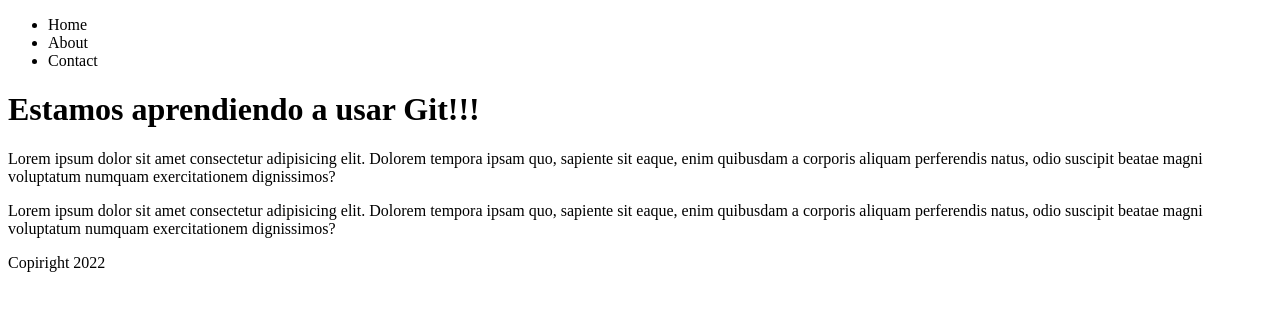
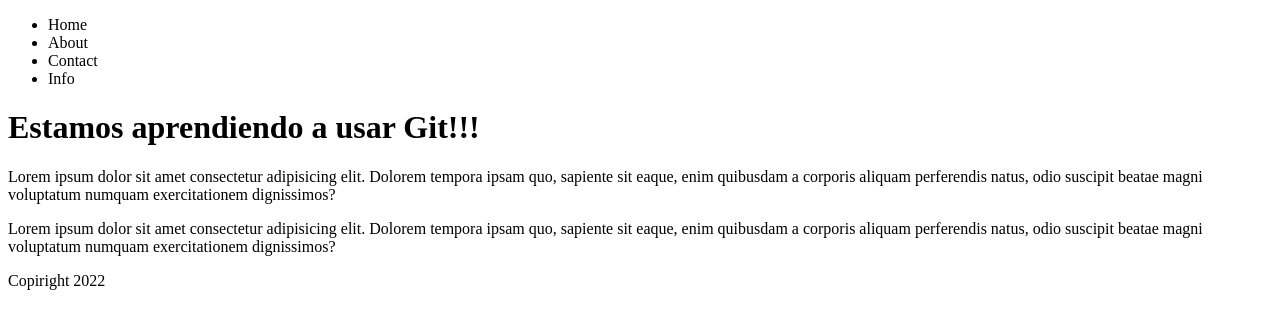
Before and after one commit to ahagrafica/git-session2, a plain HTML site: page index.html in a window 1280 px wide. Drawn offline with Linux system fonts and the light colour scheme.

Commit message:
add new link to navbar

```diff
--- a/index.html
+++ b/index.html
@@ -12,6 +12,7 @@
             <li>Home</li>
             <li>About</li>
             <li>Contact</li>
+            <li>Info</li>
         </ul>
     </nav>
 
```
